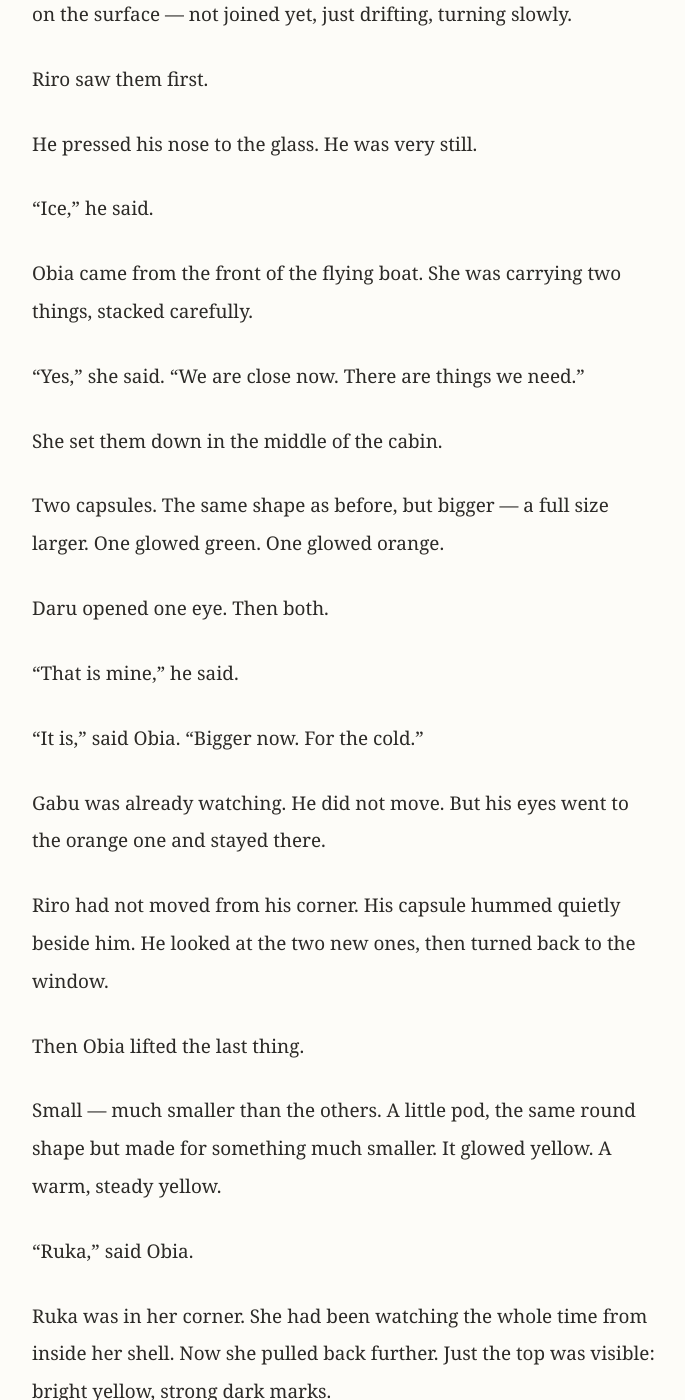
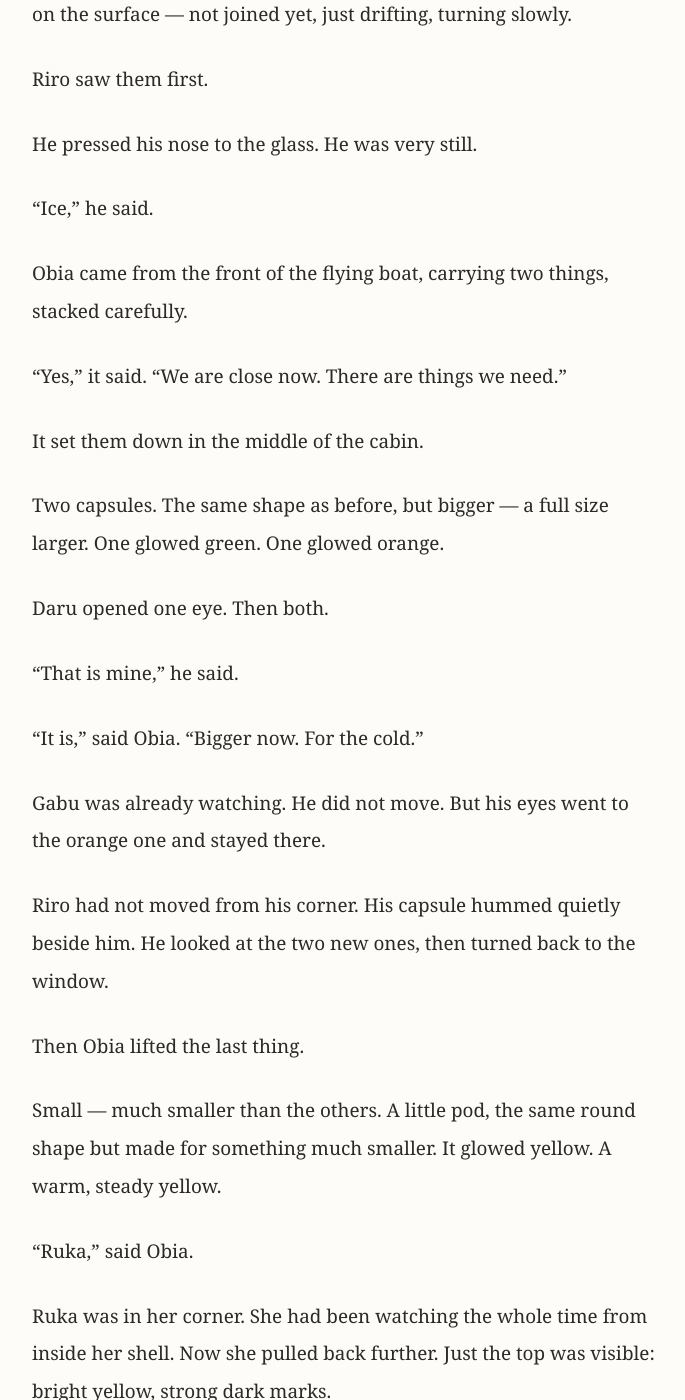
Before and after one commit to morisaki-yuichi/ako-chans-adventure, a Jekyll site: the page built from season2/chapter17/ep040.md, in a window 1280 px wide and 1400 px high, scrolled down 383 px. Shown: the whole window, without its empty margins (294-979 px from the left). Built offline with Jekyll 4.4.1, drawn with Linux system fonts in a browser that asks for light colours; some of the changed text lies outside the part shown.

Commit message:
Fix Ep40 — Obia pronoun she→it (4 occurrences)

```diff
--- a/season2/chapter17/ep040.md
+++ b/season2/chapter17/ep040.md
@@ -22,11 +22,11 @@ He pressed his nose to the glass. He was very still.
 
 "Ice," he said.
 
-Obia came from the front of the flying boat. She was carrying two things, stacked carefully.
+Obia came from the front of the flying boat, carrying two things, stacked carefully.
 
-"Yes," she said. "We are close now. There are things we need."
+"Yes," it said. "We are close now. There are things we need."
 
-She set them down in the middle of the cabin.
+It set them down in the middle of the cabin.
 
 Two capsules. The same shape as before, but bigger — a full size larger. One glowed green. One glowed orange.
 
@@ -54,7 +54,7 @@ Daru looked at the pod. He looked at Ruka's shell.
 
 "Yes," said Obia.
 
-She set the pod down near Ruka's corner. Close, but not touching. She left it there and went back to the front.
+It set the pod down near Ruka's corner. Close, but not touching. Obia went back to the front.
 
 The flying boat flew on. Below: more ice now, the plates thicker, closer together.
 
```
